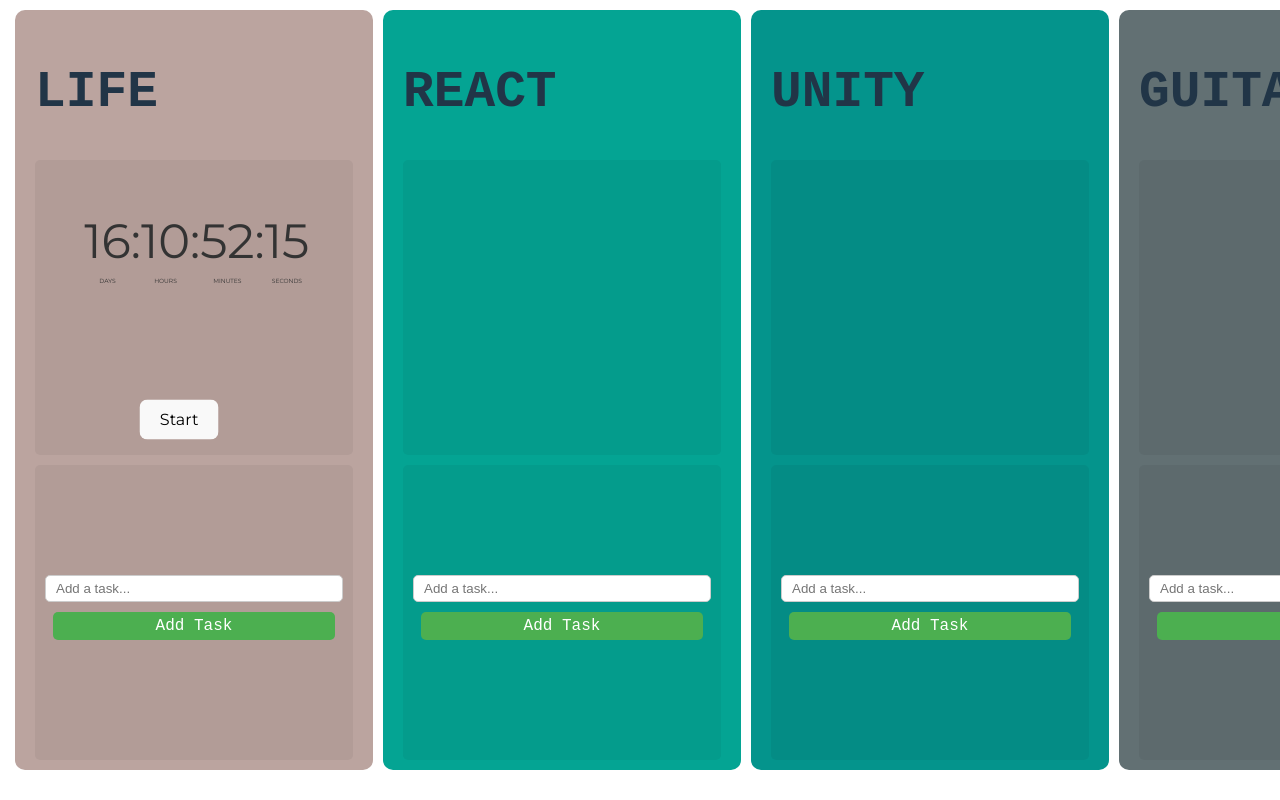
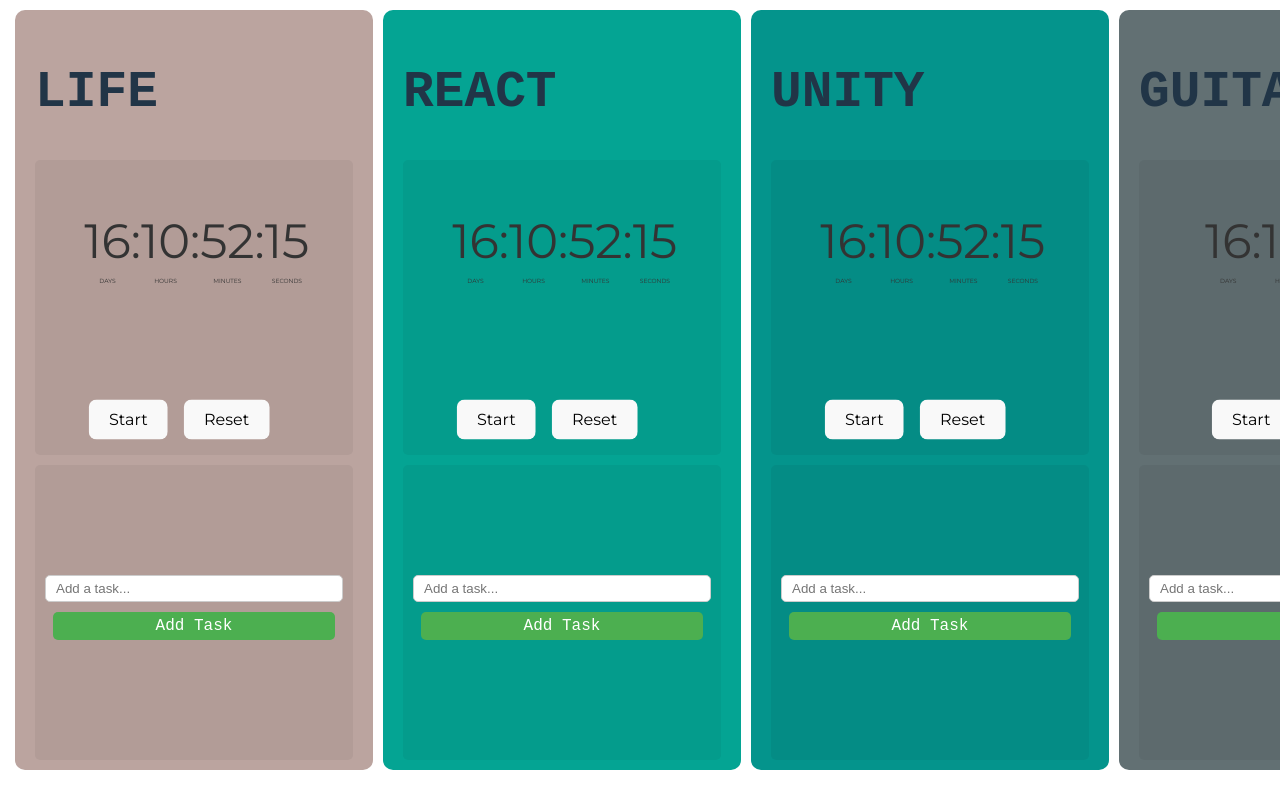
Before and after one commit to dobbyasas/grind-page, a React (Vite) app in the folder client/: page /Counter in a window 1280 px wide. Built offline with nearby package versions, Linux system fonts and the light colour scheme.

Commit message:
added reset button

```diff
--- a/client/src/pages/counter/Counter.jsx
+++ b/client/src/pages/counter/Counter.jsx
@@ -16,11 +16,9 @@
             <h1>LIFE</h1>
             <div className="row-container">
                 <div className="row">
-
-                        <div class="countdown-container">
-                            <Stopwatch />
-                        </div>
-
+                    <div class="countdown-container">
+                        <Stopwatch />
+                    </div>
                 </div>
                 <div className="row">
                     <ToDoList />
@@ -32,7 +30,9 @@
             <h1>REACT</h1>
             <div className="row-container">
                 <div className="row">
-                    {/* Add content for the first row here */}
+                <div class="countdown-container">
+                        <Stopwatch />
+                    </div>
                 </div>
                 <div className="row">
                     <ToDoList />
@@ -44,7 +44,9 @@
             <h1>UNITY</h1>
             <div className="row-container">
                 <div className="row">
-                    {/* Add content for the first row here */}
+                    <div class="countdown-container">
+                        <Stopwatch />
+                    </div>
                 </div>
                 <div className="row">
                     <ToDoList />
@@ -56,7 +58,9 @@
             <h1>GUITAR</h1>
             <div className="row-container">
                 <div className="row">
-                    {/* Add content for the first row here */}
+                    <div class="countdown-container">
+                        <Stopwatch />
+                    </div>
                 </div>
                 <div className="row">
                     <ToDoList />
@@ -68,7 +72,9 @@
             <h1>ABLETON</h1>
             <div className="row-container">
                 <div className="row">
-                    {/* Add content for the first row here */}
+                    <div class="countdown-container">
+                        <Stopwatch />
+                    </div>
                 </div>
                 <div className="row">
                     <ToDoList />
--- a/client/src/pages/counter/stopwatch/Stopwatch.jsx
+++ b/client/src/pages/counter/stopwatch/Stopwatch.jsx
@@ -72,6 +72,16 @@
     setIsRunning(!isRunning);
   };
 
+  const resetCounting = () => {
+    if (window.confirm('Are you sure you want to reset the stopwatch?')) {
+      pauseCounting();
+      setDays(0);
+      setHours(0);
+      setMinutes(0);
+      setSeconds(0);
+    }
+  };
+
   return (
     <section className="wrapper">
       <section id="countdown-container" className="countdown-container">
@@ -88,6 +98,7 @@
       <div className="button-wrapper">
         <section className="buttons-container">
           <button onClick={toggleCounting}>{isRunning ? 'Pause' : 'Start'}</button>
+          <button onClick={resetCounting}>Reset</button>
         </section>
       </div>
     </section>
```
